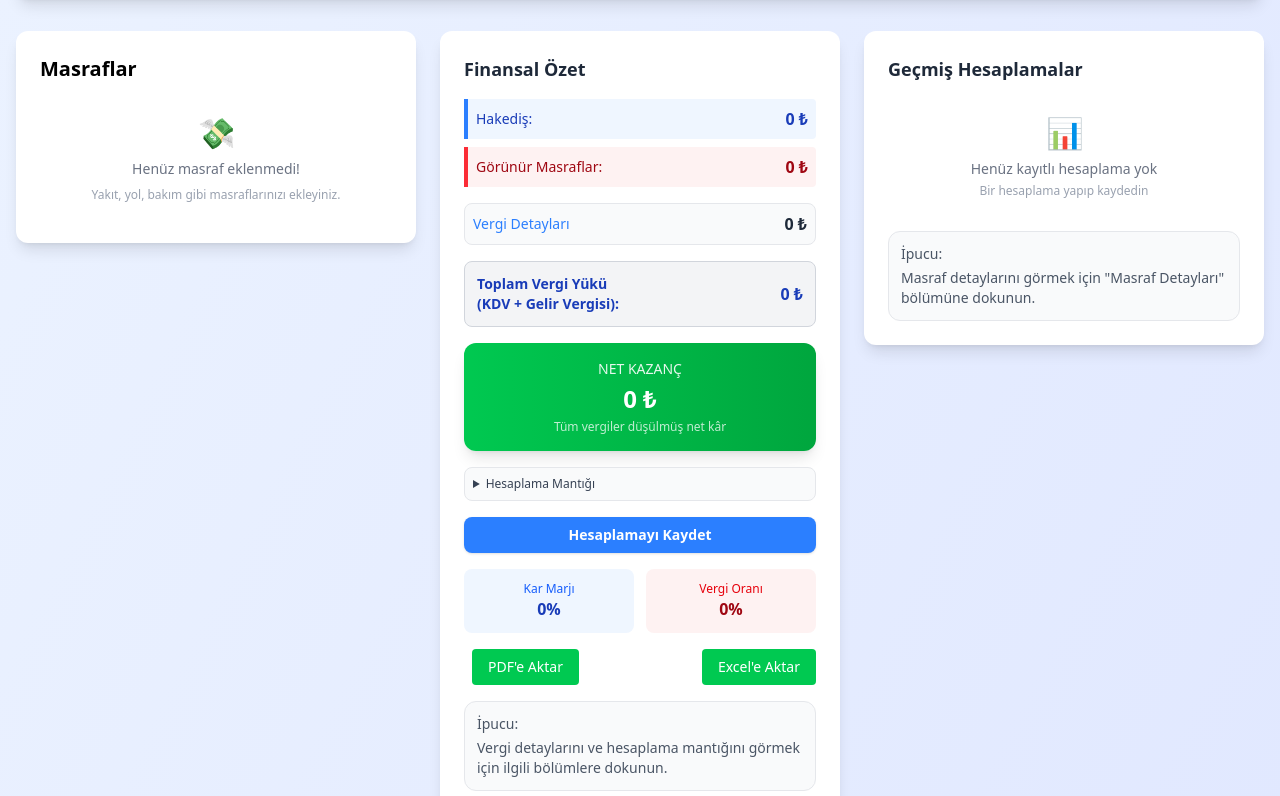
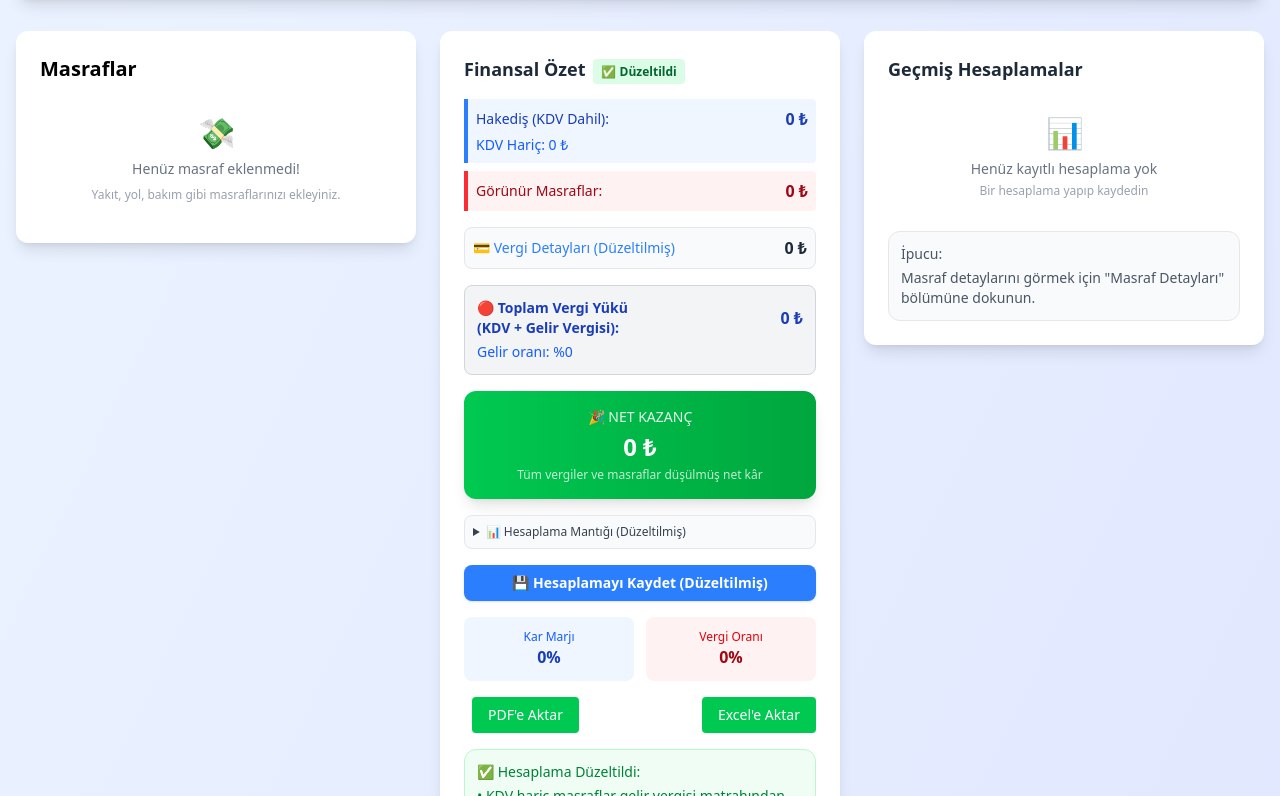
Before and after one commit to ebudemirkazik/CargoCalc, a React (Vite) app: page / in a window 1280 px wide. Shown: the part 1364-2160 px from the top of the page. Built offline with nearby package versions, Linux system fonts and the light colour scheme.

Commit message:
Update Summary.jsx

```diff
--- a/src/components/Summary.jsx
+++ b/src/components/Summary.jsx
@@ -24,35 +24,65 @@ function Summary({ income, expenses, onHistoryUpdate }) {
   // Fatura kontrol fonksiyonu
   const isFatura = (item) => item.name.trim().toLowerCase() === "fatura";
 
-  // Gerçek nakit çıkan masraflar (ekranda gösterilecek) - Fatura hariç
+  // **DÜZELTME: Gerçek nakit çıkan masraflar (ekranda gösterilecek) - Fatura hariç**
   const totalExpenses = expenses.reduce((acc, item) => {
     return isFatura(item) ? acc : acc + item.amount;
   }, 0);
 
-  // İndirilecek tüm KDV'ler (fatura dahil)
+  // **DÜZELTME: İndirilecek tüm KDV'ler (fatura dahil)**
   const totalKdv = expenses.reduce((acc, item) => {
-    const kdv = item.amount * (item.kdvRate / (100 + item.kdvRate));
+    const rate = item.kdvRate || 20; // Default %20
+    const kdv = item.amount * (rate / (100 + rate));
     return acc + (isNaN(kdv) ? 0 : kdv);
   }, 0);
 
-  // Vergi matrahından düşülecek tüm masraflar (fatura dahil!)
-  const vergiMatrahMasraflar = expenses.reduce((acc, item) => {
-    return acc + item.amount;
+  // **DÜZELTME: Vergi matrahından düşülecek masrafların KDV HARİÇ tutarları**
+  const vergiMatrahMasraflarKdvHaric = expenses.reduce((acc, item) => {
+    const rate = item.kdvRate || 20;
+    const kdvHaricTutar = item.amount / (1 + rate/100);
+    return acc + kdvHaricTutar;
   }, 0);
 
-  // Hakediş KDV'si (%20 dahil hesaplaması)
+  // **DÜZELTME: Hakediş KDV'si (%20 dahil hesaplaması)**
   const hakedisKdv = income * (20 / 120);
 
-  // Devlete ödenecek KDV
-  const odenecekKdv = hakedisKdv - totalKdv;
+  // **DÜZELTME: Devlete ödenecek KDV**
+  const odenecekKdv = Math.max(0, hakedisKdv - totalKdv);
 
-  // Gelir vergisi matrahı (hakediş - tüm masraflar - ödenecek KDV)
-  const gelirVergisiMatrahi = income - vergiMatrahMasraflar - odenecekKdv;
+  // **DÜZELTME: KDV hariç gelir**
+  const kdvHaricGelir = income / 1.20;
 
-  // Gelir vergisi
-  const gelirVergisi = calculateIncomeTax(gelirVergisiMatrahi);
+  // **DÜZELTME: Gelir vergisi matrahı (KDV hariç gelir - KDV hariç masraflar)**
+  const gelirVergisiMatrahi = Math.max(0, kdvHaricGelir - vergiMatrahMasraflarKdvHaric);
 
-  // Net kazanç
+  // **DÜZELTME: Gelir vergisi hesaplama - Doğru vergi dilimleri**
+  function calculateYearlyIncomeTax(yearlyIncome) {
+    const taxBrackets = [
+      { min: 0, max: 158000, rate: 0.15, fixedTax: 0 },
+      { min: 158000, max: 330000, rate: 0.20, fixedTax: 23700 },
+      { min: 330000, max: 1200000, rate: 0.27, fixedTax: 58100 },
+      { min: 1200000, max: 4300000, rate: 0.35, fixedTax: 293000 },
+      { min: 4300000, max: Infinity, rate: 0.40, fixedTax: 1378000 }
+    ];
+
+    if (yearlyIncome <= 0) return 0;
+
+    for (let i = 0; i < taxBrackets.length; i++) {
+      const bracket = taxBrackets[i];
+      if (yearlyIncome > bracket.min && yearlyIncome <= bracket.max) {
+        const taxable = yearlyIncome - bracket.min;
+        return bracket.fixedTax + (taxable * bracket.rate);
+      }
+    }
+    return 0;
+  }
+
+  // **DÜZELTME: Yıllık matrah üzerinden gelir vergisi hesapla**
+  const yillikGelirVergisiMatrahi = gelirVergisiMatrahi * 12;
+  const yillikGelirVergisi = yillikGelirVergisiMatrahi > 0 ? calculateYearlyIncomeTax(yillikGelirVergisiMatrahi) : 0;
+  const gelirVergisi = yillikGelirVergisi / 12;
+
+  // **DÜZELTME: Net kazanç**
   const netKazanc = income - totalExpenses - odenecekKdv - gelirVergisi;
 
   // Fatura masraflarını ayrı gösterelim
@@ -62,9 +92,25 @@ function Summary({ income, expenses, onHistoryUpdate }) {
     0
   );
   const faturaKdv = faturaExpenses.reduce((acc, item) => {
-    const kdv = item.amount * (item.kdvRate / (100 + item.kdvRate));
+    const rate = item.kdvRate || 20;
+    const kdv = item.amount * (rate / (100 + rate));
     return acc + (isNaN(kdv) ? 0 : kdv);
   }, 0);
+
+  // **DEBUG LOG - Hesaplama adımlarını kontrol et**
+  console.log('WEB Vergi Hesaplamaları - Düzeltildi:', {
+    '1_grossIncome_KDV_Dahil': income,
+    '2_kdvHaricGelir': kdvHaricGelir.toFixed(2),
+    '3_vergiMatrahMasraflarKdvHaric': vergiMatrahMasraflarKdvHaric.toFixed(2),
+    '4_gelirVergisiMatrahi': gelirVergisiMatrahi.toFixed(2),
+    '5_yillikGelirVergisiMatrahi': yillikGelirVergisiMatrahi.toFixed(2),
+    '6_yillikGelirVergisi': yillikGelirVergisi.toFixed(2),
+    '7_aylikGelirVergisi': gelirVergisi.toFixed(2),
+    'KDV_hakedisKdv': hakedisKdv.toFixed(2),
+    'KDV_totalKdv': totalKdv.toFixed(2),
+    'KDV_odenecek': odenecekKdv.toFixed(2),
+    'netKazanc': netKazanc.toFixed(2)
+  });
 
   // Yardımcı gösterimler
   const format = (n) => n.toLocaleString("tr-TR", { maximumFractionDigits: 2 });
@@ -82,6 +128,9 @@ function Summary({ income, expenses, onHistoryUpdate }) {
         gelirVergisi,
         netKazanc,
         expenses: expenses,
+        // Yeni hesaplama yöntemi bilgisi
+        calculationMethod: 'fixed_tax_calculation',
+        version: '2.0'
       };
       saveSummaryToLocal(summaryData);
 
@@ -89,7 +138,7 @@ function Summary({ income, expenses, onHistoryUpdate }) {
         onHistoryUpdate();
       }
 
-      addToast("Hesaplama başarıyla kaydedildi!", "success", 4000);
+      addToast("Hesaplama başarıyla kaydedildi! (Düzeltilmiş hesaplama)", "success", 4000);
     } else {
       addToast("Lütfen önce hakediş tutarını giriniz.", "warning", 3000);
     }
@@ -118,14 +167,15 @@ function Summary({ income, expenses, onHistoryUpdate }) {
       Tarih: item.date || today,
       Masraf: item.name,
       Tutar: item.amount + " ₺",
-      KDV: item.kdvRate + "%",
+      KDV: (item.kdvRate || 20) + "%",
       Kategori: getCategory(item.name),
     }));
 
     const spacer = [{}];
 
     const summaryRows = [
-      { Başlık: "Hakediş", Değer: format(income) + " ₺" },
+      { Başlık: "Hakediş (KDV Dahil)", Değer: format(income) + " ₺" },
+      { Başlık: "KDV Hariç Gelir", Değer: format(kdvHaricGelir) + " ₺" },
       { Başlık: "Görünür Masraflar", Değer: format(totalExpenses) + " ₺" },
       ...(totalFaturaMasraflar > 0
         ? [
@@ -151,13 +201,16 @@ function Summary({ income, expenses, onHistoryUpdate }) {
     ];
 
     const exportData = [...expenseRows, ...spacer, ...summaryRows];
-    exportToExcel(exportData, `CargoCalc-${today}.xlsx`);
+    exportToExcel(exportData, `CargoCalc-Fixed-${today}.xlsx`);
   };
 
   return (
     <div className="bg-white p-4 sm:p-6 rounded-xl shadow-lg text-base sm:text-sm">
       <h2 className="text-xl sm:text-lg font-bold sm:font-semibold mb-6 sm:mb-4 text-gray-800">
         Finansal Özet
+        <span className="ml-2 text-xs bg-green-100 text-green-800 px-2 py-1 rounded">
+          ✅ Düzeltildi
+        </span>
       </h2>
 
       {/* Ana rakamlar - Mobilde kartlar */}
@@ -166,11 +219,14 @@ function Summary({ income, expenses, onHistoryUpdate }) {
         <div className="bg-blue-50 border-l-4 border-blue-500 p-4 sm:p-2 rounded-r-lg sm:rounded-r">
           <div className="flex justify-between items-center">
             <span className="font-semibold sm:font-medium text-blue-800">
-              Hakediş:
+              Hakediş (KDV Dahil):
             </span>
             <span className="text-xl sm:text-base font-bold text-blue-800">
               {format(income)} ₺
             </span>
+          </div>
+          <div className="text-sm text-blue-600 mt-1">
+            KDV Hariç: {format(kdvHaricGelir)} ₺
           </div>
         </div>
 
@@ -212,7 +268,7 @@ function Summary({ income, expenses, onHistoryUpdate }) {
       {/* Vergi detayları - Genişletilebilir */}
       <details className="mb-6 sm:mb-4 bg-gray-50 border border-gray-200 rounded-lg">
         <summary className="flex justify-between items-center p-3 sm:p-2 cursor-pointer hover:bg-gray-100 transition-colors sm:text-xs text-xl md:text-sm font-bold md:font-medium text-blue-500">
-          Vergi Detayları
+          💳 Vergi Detayları (Düzeltilmiş)
           <span className="text-lg sm:text-base text-right font-bold text-gray-800">
             {format(odenecekKdv + gelirVergisi)} ₺
           </span>
@@ -221,45 +277,74 @@ function Summary({ income, expenses, onHistoryUpdate }) {
         <div className="px-4 sm:px-3 pb-4 sm:pb-3 space-y-3 sm:space-y-2 border-t border-gray-200 pt-3 sm:pt-2">
           <div className="flex justify-between items-center py-2 sm:py-1">
             <span className="text-base sm:text-sm text-gray-600">
-              Toplam İndirilecek KDV:
+              📋 KDV Dahil Gelir:
             </span>
-            <span className="text-base sm:text-sm font-semibold text-green-600">
-              {format(totalKdv)} ₺
+            <span className="text-base sm:text-sm font-semibold">
+              {format(income)} ₺
             </span>
           </div>
 
           <div className="flex justify-between items-center py-2 sm:py-1">
             <span className="text-base sm:text-sm text-gray-600">
-              Hakediş KDV (%20):
+              💰 KDV Hariç Gelir:
+            </span>
+            <span className="text-base sm:text-sm font-semibold">
+              {format(kdvHaricGelir)} ₺
+            </span>
+          </div>
+
+          <div className="flex justify-between items-center py-2 sm:py-1">
+            <span className="text-base sm:text-sm text-gray-600">
+              📄 İndirilebilir Masraflar (KDV Hariç):
+            </span>
+            <span className="text-base sm:text-sm font-semibold text-green-600">
+              -{format(vergiMatrahMasraflarKdvHaric)} ₺
+            </span>
+          </div>
+
+          <div className="flex justify-between items-center py-2 sm:py-1">
+            <span className="text-base sm:text-sm text-gray-600">
+              📈 Gelir Vergisi Matrahı:
+            </span>
+            <span className="text-base sm:text-sm font-semibold">
+              {format(gelirVergisiMatrahi)} ₺
+            </span>
+          </div>
+
+          <div className="h-px bg-gray-300 my-2"></div>
+
+          <div className="flex justify-between items-center py-2 sm:py-1">
+            <span className="text-base sm:text-sm text-gray-600">
+              🔢 Hakediş KDV'si (%20):
             </span>
             <span className="text-base sm:text-sm font-semibold">
               {format(hakedisKdv)} ₺
             </span>
           </div>
 
+          <div className="flex justify-between items-center py-2 sm:py-1">
+            <span className="text-base sm:text-sm text-gray-600">
+              📉 İndirilecek KDV:
+            </span>
+            <span className="text-base sm:text-sm font-semibold text-green-600">
+              -{format(totalKdv)} ₺
+            </span>
+          </div>
+
           <div className="flex justify-between items-center py-2 sm:py-1 border-t border-gray-200">
-            <span className="text-base sm:text-sm text-gray-600">
-              Ödenecek KDV:
+            <span className="text-base sm:text-sm font-semibold text-gray-800">
+              💸 Ödenecek KDV:
             </span>
-            <span className="text-base sm:text-sm font-semibold text-red-600">
+            <span className="text-base sm:text-sm font-bold text-red-600">
               {format(odenecekKdv)} ₺
             </span>
           </div>
 
           <div className="flex justify-between items-center py-2 sm:py-1">
-            <span className="text-base sm:text-sm text-gray-600">
-              Gelir Vergisi Matrahı:
+            <span className="text-base sm:text-sm font-semibold text-gray-800">
+              🏛️ Gelir Vergisi:
             </span>
-            <span className="text-base sm:text-sm font-semibold">
-              {format(gelirVergisiMatrahi)} ₺
-            </span>
-          </div>
-
-          <div className="flex justify-between items-center py-2 sm:py-1">
-            <span className="text-base sm:text-sm text-gray-600">
-              Gelir Vergisi:
-            </span>
-            <span className="text-base sm:text-sm font-semibold text-red-600">
+            <span className="text-base sm:text-sm font-bold text-red-600">
               {format(gelirVergisi)} ₺
             </span>
           </div>
@@ -270,12 +355,15 @@ function Summary({ income, expenses, onHistoryUpdate }) {
       <div className="bg-gray-100 border border-gray-300 p-4 sm:p-3 rounded-lg mb-6 sm:mb-4">
         <div className="flex justify-between items-center">
           <span className="text-base sm:text-sm font-semibold text-blue-800">
-            Toplam Vergi Yükü
+            🔴 Toplam Vergi Yükü
             <br></br>(KDV + Gelir Vergisi):
           </span>
           <span className="text-lg sm:text-base font-bold text-blue-800">
             {format(odenecekKdv + gelirVergisi)} ₺
           </span>
+        </div>
+        <div className="text-sm text-blue-600 mt-1">
+          Gelir oranı: %{income > 0 ? (((odenecekKdv + gelirVergisi) / income) * 100).toFixed(1) : "0"}
         </div>
       </div>
 
@@ -283,13 +371,13 @@ function Summary({ income, expenses, onHistoryUpdate }) {
       <div className="bg-gradient-to-r from-green-500 to-green-600 text-white p-6 sm:p-4 rounded-xl shadow-lg mb-6 sm:mb-4">
         <div className="text-center">
           <p className="text-base sm:text-sm font-medium opacity-90 mb-2 sm:mb-1">
-            NET KAZANÇ
+            {netKazanc >= 0 ? '🎉 NET KAZANÇ' : '⚠️ NET ZARAR'}
           </p>
           <p className="text-4xl sm:text-2xl font-bold mb-2 sm:mb-1">
-            {format(netKazanc)} ₺
+            {format(Math.abs(netKazanc))} ₺
           </p>
           <p className="text-sm sm:text-xs opacity-75">
-            Tüm vergiler düşülmüş net kâr
+            {netKazanc < 0 ? 'Tüm vergiler ve masraflar düşülmüş net zarar' : 'Tüm vergiler ve masraflar düşülmüş net kâr'}
           </p>
         </div>
       </div>
@@ -297,14 +385,17 @@ function Summary({ income, expenses, onHistoryUpdate }) {
       {/* Detaylı açıklama */}
       <details className="mb-6 sm:mb-4 bg-gray-50 border border-gray-200 rounded-lg">
         <summary className="p-3 sm:p-2 cursor-pointer hover:bg-gray-100 transition-colors text-sm sm:text-xs font-medium text-gray-700">
-          Hesaplama Mantığı
+          📊 Hesaplama Mantığı (Düzeltilmiş)
         </summary>
         <div className="px-3 sm:px-2 pb-3 sm:pb-2 text-sm sm:text-xs text-gray-600 space-y-1">
-          <p>• Hakediş: {format(income)} ₺</p>
+          <p>• Hakediş (KDV Dahil): {format(income)} ₺</p>
+          <p>• KDV Hariç Gelir: {format(kdvHaricGelir)} ₺</p>
           <p>• Görünür Masraflar: -{format(totalExpenses)} ₺</p>
           {totalFaturaMasraflar > 0 && (
             <p>• Gizli Masraflar (Fatura): -{format(totalFaturaMasraflar)} ₺</p>
           )}
+          <p>• İndirilebilir Masraflar (KDV Hariç): -{format(vergiMatrahMasraflarKdvHaric)} ₺</p>
+          <p>• Gelir Vergisi Matrahı: {format(gelirVergisiMatrahi)} ₺</p>
           <p>• Ödenecek KDV: -{format(odenecekKdv)} ₺</p>
           <p>• Gelir Vergisi: -{format(gelirVergisi)} ₺</p>
           <p className="border-t pt-1 mt-1 font-semibold">
@@ -318,7 +409,7 @@ function Summary({ income, expenses, onHistoryUpdate }) {
         onClick={handleSave}
         className="w-full bg-blue-500 hover:bg-blue-700 text-white px-6 sm:px-4 py-4 sm:py-2 rounded-xl sm:rounded-lg text-lg sm:text-sm font-bold sm:font-semibold shadow-lg sm:shadow transition-all transform active:scale-95 sm:active:scale-100"
       >
-        Hesaplamayı Kaydet
+        💾 Hesaplamayı Kaydet (Düzeltilmiş)
       </button>
 
       {/* Hızlı istatistikler */}
@@ -359,13 +450,14 @@ function Summary({ income, expenses, onHistoryUpdate }) {
         </button>
       </div>
 
-      {/* Mobil ipucu */}
-      <div className="block mt-4 bg-gray-50 border border-gray-200 rounded-xl p-3">
-        <div className="text-gray-600 text-sm">
-          <p className="font-medium mb-1">İpucu:</p>
+      {/* Düzeltme bilgisi */}
+      <div className="block mt-4 bg-green-50 border border-green-200 rounded-xl p-3">
+        <div className="text-green-700 text-sm">
+          <p className="font-medium mb-1">✅ Hesaplama Düzeltildi:</p>
           <p>
-            Vergi detaylarını ve hesaplama mantığını görmek için ilgili
-            bölümlere dokunun.
+            • KDV hariç masraflar gelir vergisi matrahından düşülüyor<br/>
+            • Doğru vergi dilimleri kullanılıyor<br/>
+            • Console'da detaylı hesaplama adımlarını görebilirsiniz
           </p>
         </div>
       </div>
```
